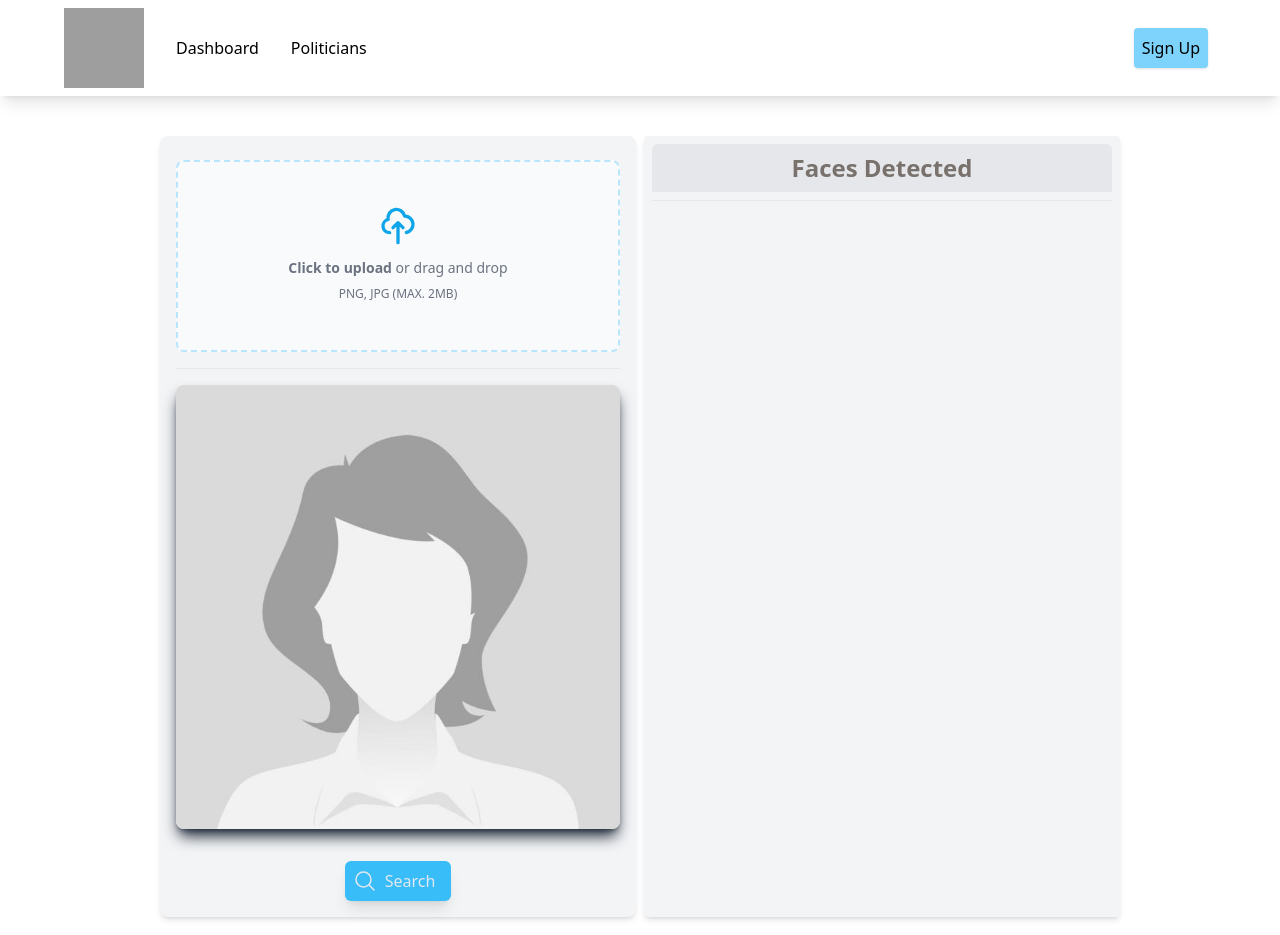
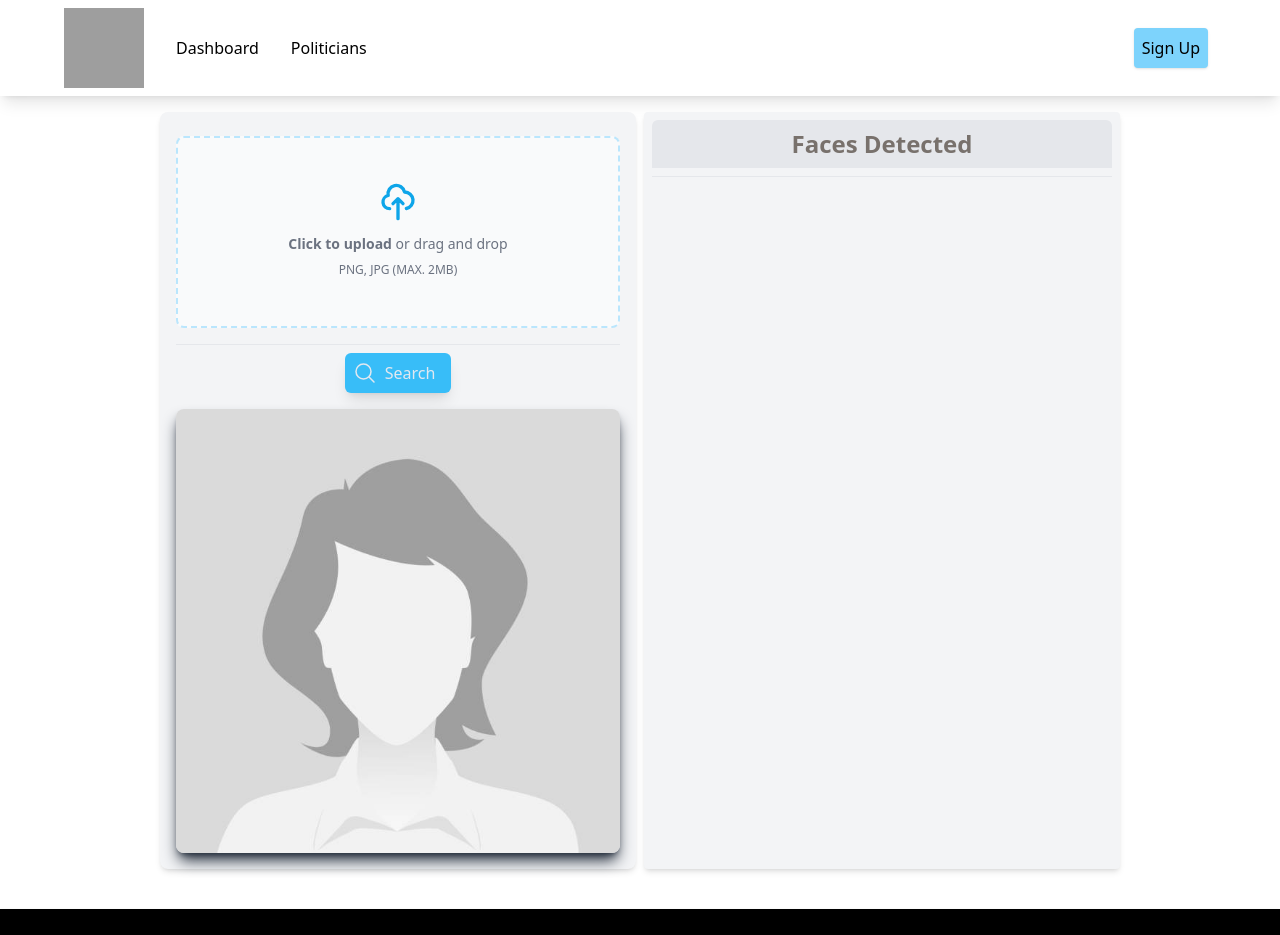
Before and after one commit to kipropbrian/voltus-frontend, a Vue app: page / in a window 1280 px wide. Shown: the top 935 px of the page. Built offline with nearby package versions, Linux system fonts and the light colour scheme; grey boxes are pictures that could not be loaded.

Commit message:
improved image handling, confidence score

```diff
--- a/src/stores/facePlusStore.js
+++ b/src/stores/facePlusStore.js
@@ -1,9 +1,3 @@
-/**
- * Pinia store to deal with all data realated to facial recognition
- * detection, search, dimensions e.t.c
- *
- */
-
 import { defineStore } from 'pinia';
 import axios from 'axios';
 import { useAlertStore } from '@/stores/alertStore';
@@ -19,9 +13,14 @@ export const useFacePlusStore = defineStore('facePlusStore', {
 				uploadedImage: null,
 			},
 			faceStyles: {},
-			facePlusData: {},
+			facePlusData: {
+				persons: [], // This will hold persons data
+				facepResponse: {
+					results: [], // This will hold face match results including confidence
+				},
+				imageuuids: [], // This will hold the image UUIDs
+			},
 			status: { loading: false },
-			persons: {},
 		};
 	},
 	actions: {
@@ -35,39 +34,71 @@ export const useFacePlusStore = defineStore('facePlusStore', {
 			}
 		},
 
-		//cancel upload dialog box not handled
 		async detectFaces() {
 			const alertStore = useAlertStore();
-			//Show loading status
+			// Show loading status
+			this.status.loading = true;
+
 			const uploadUrl = `${baseUrl}/api/image/upload`;
-			if (this.uploadedInfo.uploadedImage && checkSize(this.uploadedInfo.uploadedImage)) {
+
+			if (this.uploadedInfo.uploadedImage) {
+				if (checkSize(this.uploadedInfo.uploadedImage)) {
 					try {
 						let form = new FormData();
 						form.append('image', this.uploadedInfo.uploadedImage, this.uploadedInfo.uploadedImage.name);
+
 						const config = {
 							headers: {
 								'content-type': 'multipart/form-data',
 								accept: 'application/json',
 							},
 						};
+
+						// Perform the API request
 						const results = await axios.post(uploadUrl, form, config);
-					//TODO: Handle resp errors like 404,500 e.t.c
+
+						// Handle the success response
 						alertStore.success(results.data.message);
-					//TODO: Persist data in local storage https://github.com/prazdevs/pinia-plugin-persistedstate
+
+						// Apply Math.floor to the confidence values in the results array
+						const roundedResults = results.data.info.facepResponse.results.map((result) => {
+							return {
+								...result,
+								confidence: Math.floor(result.confidence), // Round confidence using Math.floor
+							};
+						});
+
+						// Update store state with the modified response
+						this.facePlusData = {
+							persons: results.data.info.persons, // Array of persons
+							facepResponse: {
+								results: roundedResults, // Array of results with rounded confidence scores
+							},
+							imageuuids: results.data.info.imageuuids, // Array of image UUIDs
+						};
+
+						// Stop the loading indicator
 						this.status.loading = false;
-					this.facePlusData = results.data.info;
-					this.persons = results.data.info.persons;
-					console.log(results.data.message);
+
+						// Optional: Draw the face rectangles on the image
 						// this.faceStyles = drawFaceRectangle(results.data);
+
+						console.log('Face detection response:', results.data.message);
 					} catch (e) {
-					//This will probably not catch 404,500 and other such errors
+						// Handle errors
 						alertStore.error(e.message);
+						this.status.loading = false;
 					}
 				} else {
-				//make this an alert
+					// Handle the case where no image is uploaded
+					alertStore.error(
+						'The uploaded image exceeds the maximum size of 2MB. Please upload a smaller file.'
+					);
+					this.status.loading = false;
+				}
+			} else {
 				alertStore.error('Please attach an image!');
-				this.status.value = { loading: false };
-				console.log('No image provided');
+				this.status.loading = false;
 			}
 		},
 	},
--- a/src/views/HomeView.vue
+++ b/src/views/HomeView.vue
@@ -1,81 +1,131 @@
 <script setup>
-import { storeToRefs } from 'pinia'
+import { storeToRefs } from 'pinia';
 import { useFacePlusStore } from '@/stores/facePlusStore';
 const facePlusStore = useFacePlusStore();
 
 const { facePlusData } = storeToRefs(facePlusStore);
-
 </script>
 <template>
-	<div class="grid grid-col grid-cols-2 mt-10 gap-2 w-9/12 mx-auto">
+	<div class="grid grid-col grid-cols-2 mt-4 gap-2 w-9/12 mx-auto">
 		<div class="rounded-lg p-4 shadow-md bg-gray-100">
 			<div class="flex items-center justify-center w-full my-2 mb-4">
-				<label for="dropzone-file"
+				<label
+					for="dropzone-file"
 					class="flex flex-col items-center justify-center w-full h-48 border-2 border-sky-200 border-dashed rounded-lg cursor-pointer bg-gray-50 hover:bg-gray-100"
-					@drop="facePlusStore.dropHandler" @dragover.prevent="">
+					@drop="facePlusStore.dropHandler"
+					@dragover.prevent=""
+				>
 					<div class="flex flex-col items-center justify-center pt-5 pb-6">
-						<svg aria-hidden="true" class="w-10 h-10 mb-3 text-sky-500" fill="none" stroke="currentColor"
-							viewBox="0 0 24 24" xmlns="http://www.w3.org/2000/svg">
-							<path stroke-linecap="round" stroke-linejoin="round" stroke-width="2"
-								d="M7 16a4 4 0 01-.88-7.903A5 5 0 1115.9 6L16 6a5 5 0 011 9.9M15 13l-3-3m0 0l-3 3m3-3v12">
-							</path>
+						<svg
+							aria-hidden="true"
+							class="w-10 h-10 mb-3 text-sky-500"
+							fill="none"
+							stroke="currentColor"
+							viewBox="0 0 24 24"
+							xmlns="http://www.w3.org/2000/svg"
+						>
+							<path
+								stroke-linecap="round"
+								stroke-linejoin="round"
+								stroke-width="2"
+								d="M7 16a4 4 0 01-.88-7.903A5 5 0 1115.9 6L16 6a5 5 0 011 9.9M15 13l-3-3m0 0l-3 3m3-3v12"
+							></path>
 						</svg>
 						<p class="mb-2 text-sm text-gray-500">
 							<span class="font-semibold">Click to upload</span> or drag and drop
 						</p>
 						<p class="text-xs text-gray-500">PNG, JPG (MAX. 2MB)</p>
 					</div>
-					<input id="dropzone-file" type="file" class="hidden" @change="facePlusStore.uploadHandler"
-						accept="image/png, image/jpeg" />
+					<input
+						id="dropzone-file"
+						type="file"
+						class="hidden"
+						@change="facePlusStore.uploadHandler"
+						accept="image/png, image/jpeg"
+					/>
 				</label>
 			</div>
 			<hr />
-			<figure class="max-w-lg mt-4 flex mx-auto position: relative">
-				<img id="canva1" class="h-auto rounded-lg shadow-lg shadow-gray-800 hover:shadow-sky-200"
-					:src="facePlusStore.uploadedInfo.imgurl" alt="user provided image" />
-				<div v-for="(box, k) in facePlusStore.faceStyles" :key="k" :style="box"></div>
-			</figure>
-
 			<div class="flex justify-center">
-				<button class="flex p-2 mt-8 pr-4 rounded-md bg-sky-400 text-slate-200 hover:bg-sky-300 shadow-lg"
+				<button
+					class="flex p-2 mt-2 pr-4 rounded-md bg-sky-400 text-slate-200 hover:bg-sky-300 shadow-lg"
 					:class="{ 'cursor-not-allowed bg-gray-500 hover:bg-gray-500': facePlusStore.status.loading }"
-					:disabled="facePlusStore.status.loading" @click.prevent="facePlusStore.detectFaces">
+					:disabled="facePlusStore.status.loading"
+					@click.prevent="facePlusStore.detectFaces"
+				>
 					<div v-if="!facePlusStore.status.loading" role="status" class="flex justify-center">
-						<svg xmlns="http://www.w3.org/2000/svg" fill="none" viewBox="0 0 24 24" stroke-width="1.5"
-							stroke="currentColor" class="w-6 h-6 mr-2">
-							<path stroke-linecap="round" stroke-linejoin="round"
-								d="M21 21l-5.197-5.197m0 0A7.5 7.5 0 105.196 5.196a7.5 7.5 0 0010.607 10.607z" />
+						<svg
+							xmlns="http://www.w3.org/2000/svg"
+							fill="none"
+							viewBox="0 0 24 24"
+							stroke-width="1.5"
+							stroke="currentColor"
+							class="w-6 h-6 mr-2"
+						>
+							<path
+								stroke-linecap="round"
+								stroke-linejoin="round"
+								d="M21 21l-5.197-5.197m0 0A7.5 7.5 0 105.196 5.196a7.5 7.5 0 0010.607 10.607z"
+							/>
 						</svg>
 						<span class="sr-only">Search</span>
 						Search
 					</div>
 					<div v-else role="status" class="flex justify-center">
-						<svg class="inline mr-2 w-6 h-6 text-gray-200 animate-spin fill-pink-600" viewBox="0 0 100 101"
-							fill="none" xmlns="http://www.w3.org/2000/svg">
+						<svg
+							class="inline mr-2 w-6 h-6 text-gray-200 animate-spin fill-pink-600"
+							viewBox="0 0 100 101"
+							fill="none"
+							xmlns="http://www.w3.org/2000/svg"
+						>
 							<path
 								d="M100 50.5908C100 78.2051 77.6142 100.591 50 100.591C22.3858 100.591 0 78.2051 0 50.5908C0 22.9766 22.3858 0.59082 50 0.59082C77.6142 0.59082 100 22.9766 100 50.5908ZM9.08144 50.5908C9.08144 73.1895 27.4013 91.5094 50 91.5094C72.5987 91.5094 90.9186 73.1895 90.9186 50.5908C90.9186 27.9921 72.5987 9.67226 50 9.67226C27.4013 9.67226 9.08144 27.9921 9.08144 50.5908Z"
-								fill="currentColor" />
+								fill="currentColor"
+							/>
 							<path
 								d="M93.9676 39.0409C96.393 38.4038 97.8624 35.9116 97.0079 33.5539C95.2932 28.8227 92.871 24.3692 89.8167 20.348C85.8452 15.1192 80.8826 10.7238 75.2124 7.41289C69.5422 4.10194 63.2754 1.94025 56.7698 1.05124C51.7666 0.367541 46.6976 0.446843 41.7345 1.27873C39.2613 1.69328 37.813 4.19778 38.4501 6.62326C39.0873 9.04874 41.5694 10.4717 44.0505 10.1071C47.8511 9.54855 51.7191 9.52689 55.5402 10.0491C60.8642 10.7766 65.9928 12.5457 70.6331 15.2552C75.2735 17.9648 79.3347 21.5619 82.5849 25.841C84.9175 28.9121 86.7997 32.2913 88.1811 35.8758C89.083 38.2158 91.5421 39.6781 93.9676 39.0409Z"
-								fill="currentFill" />
+								fill="currentFill"
+							/>
 						</svg>
 						<span class="sr-only">Loading...</span>
 						Loading...
 					</div>
 				</button>
 			</div>
+			<figure class="max-w-lg mt-4 flex mx-auto position: relative">
+				<img
+					id="canva1"
+					class="h-auto rounded-lg shadow-lg shadow-gray-800 hover:shadow-sky-200"
+					:src="facePlusStore.uploadedInfo.imgurl"
+					alt="user provided image"
+				/>
+				<div v-for="(box, k) in facePlusStore.faceStyles" :key="k" :style="box"></div>
+			</figure>
 		</div>
 		<div class="rounded px-2 border-1 shadow-md bg-gray-100">
 			<div class="bg-gray-200 mt-2 p-2 flex justify-center rounded-t-md">
 				<h2 class="text-2xl text-stone-500 font-semibold">Faces Detected</h2>
 			</div>
 			<hr class="mt-2" />
-			<div v-for="face in facePlusData.faces" class="flex mt-2 p-2 bg-white shadow rounded-lg items-center">
-				<img class="rounded-full m-2 h-10 w-10" src="https://randomuser.me/api/portraits/thumb/men/75.jpg"
-					alt="random user" />
+
+			<div
+				v-for="(person, index) in facePlusData.persons"
+				:key="person.uuid"
+				class="flex mt-2 p-2 bg-white shadow rounded-lg items-center"
+			>
+				<!-- Display the person's image from latest_image -->
+				<img class="rounded-full m-2 h-10 w-10" :src="person.latest_image?.image_url" alt="user portrait" />
+
 				<div class="ml-2 m-2">
-					<p class="font-medium">{{ face.face_token }}</p>
-					<p class="font-light text-slate-400">{{ face.face_token }}</p>
+					<p class="font-medium">{{ person.name }}</p>
+					<p class="font-light text-slate-400">{{ person.about }}</p>
+					<p class="font-light text-slate-400">{{ person.email }}</p>
+					<p class="font-light text-slate-400">{{ person.gender }}</p>
+
+					<!-- Display the confidence of the face match -->
+					<p v-if="facePlusData.facepResponse.results[index]" class="font-light text-slate-400">
+						Confidence: {{ facePlusData.facepResponse.results[index].confidence }}%
+					</p>
 				</div>
 			</div>
 		</div>
```
Lines whose indentation alone changed are shown as unchanged.
